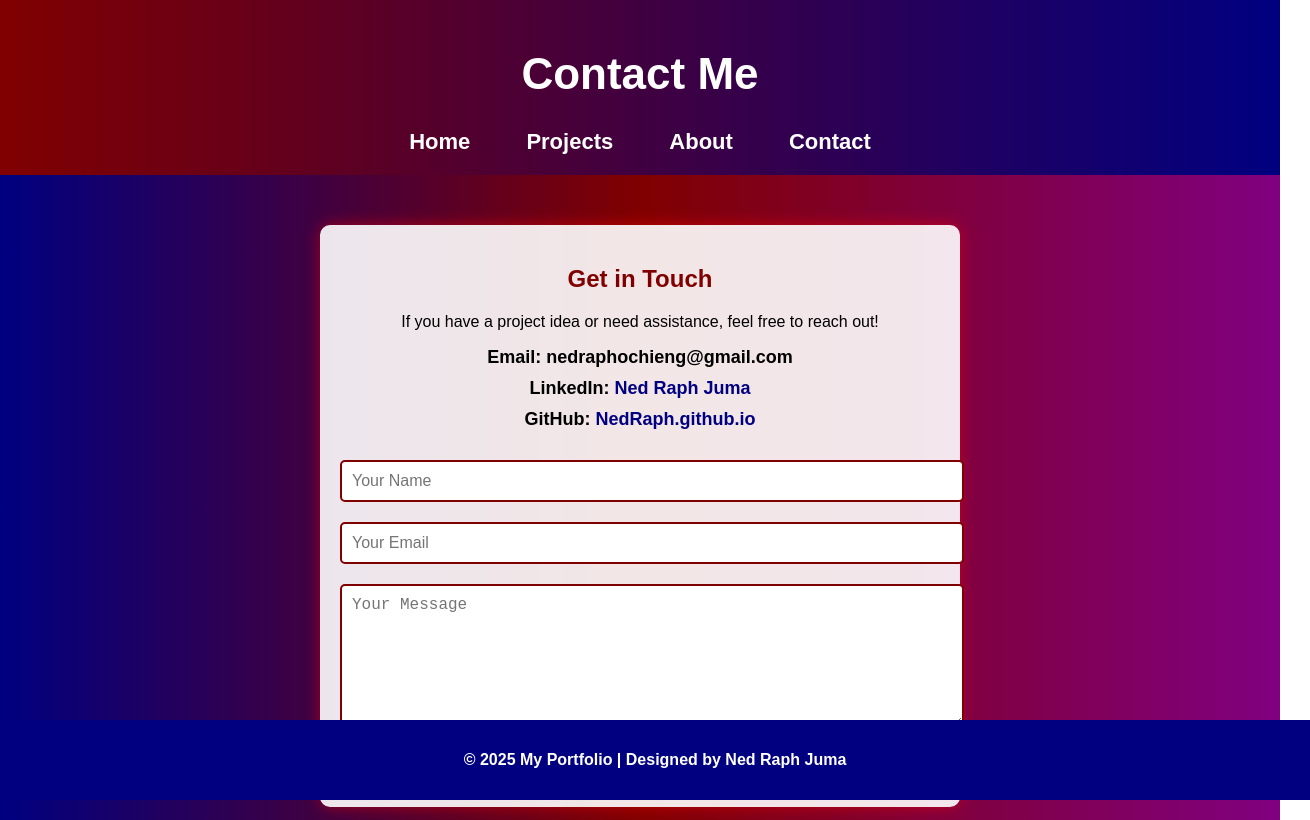
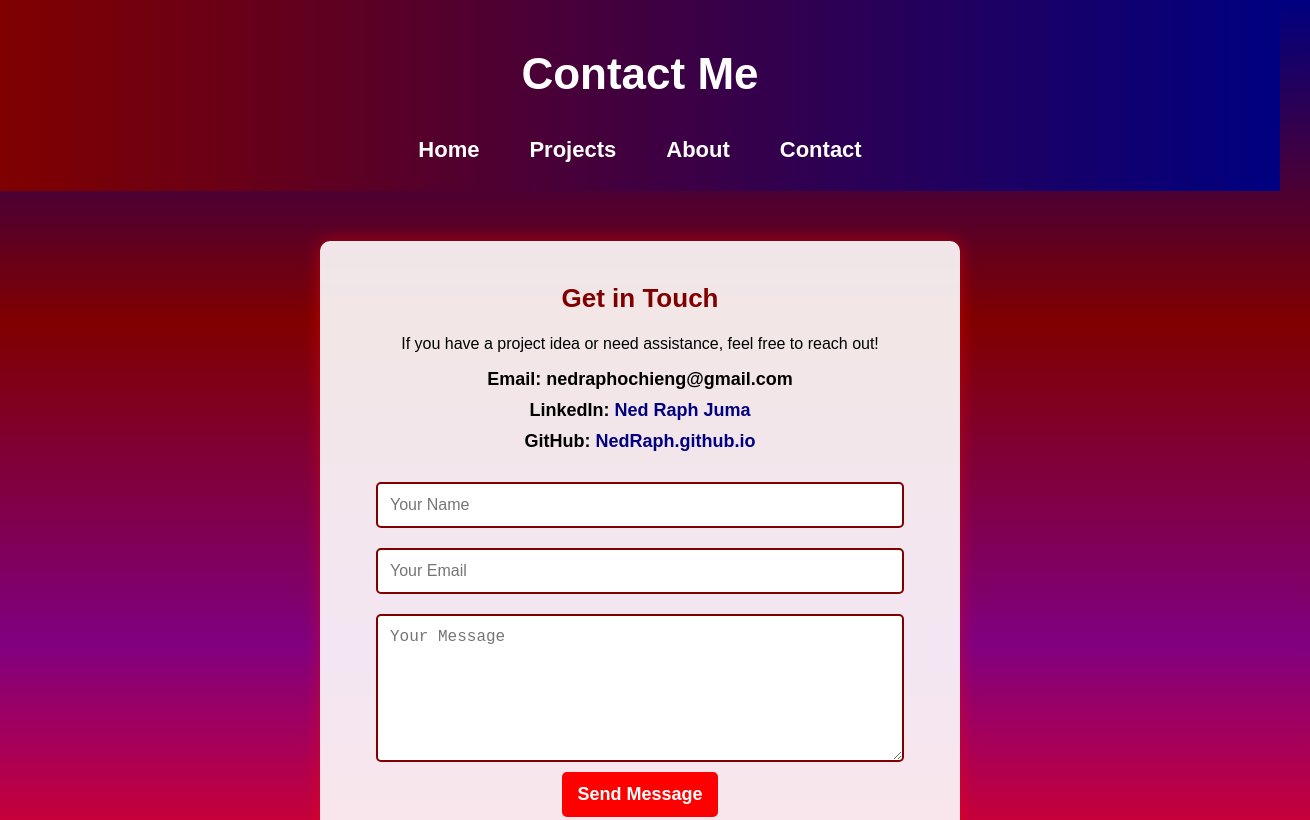
Before and after one commit to NedRaph/JumaNedRaph.github.io, a plain HTML site: page contact.html in a window 1280 px wide. Shown: the top 820 px of the page, 1310 px wide, since content can reach past the window. Drawn offline with Linux system fonts and the light colour scheme.

Commit message:
Update style.css

```diff
--- a/style.css
+++ b/style.css
@@ -3,47 +3,54 @@ body {
     font-family: 'Arial', sans-serif;
     margin: 0;
     padding: 0;
-    background: linear-gradient(to right, navy, maroon, purple);
+    background: linear-gradient(to bottom, navy, maroon, purple, red);
     color: white;
+    text-align: center;
 }
 
 /* Header */
 header {
     background: linear-gradient(90deg, maroon, navy);
     color: white;
-    text-align: center;
     padding: 20px;
     font-size: 22px;
 }
 
+nav {
+    display: flex;
+    justify-content: center;
+    gap: 20px;
+}
+
 nav a {
-    margin: 0 15px;
     color: white;
     text-decoration: none;
     font-weight: bold;
-    padding: 5px 10px;
+    padding: 8px 15px;
     border-radius: 5px;
+    transition: 0.3s;
 }
 
 nav a:hover {
     background: purple;
-    transition: 0.3s;
+    color: yellow;
 }
 
 /* Contact Section */
 .contact-container {
+    width: 90%;
     max-width: 600px;
     margin: 50px auto;
     padding: 20px;
     background: rgba(255, 255, 255, 0.9);
     border-radius: 10px;
     box-shadow: 0 0 15px rgba(255, 0, 0, 0.5);
-    text-align: center;
     color: black;
 }
 
 .contact-container h2 {
     color: maroon;
+    font-size: 26px;
 }
 
 .contact-info p {
@@ -65,18 +72,23 @@ nav a:hover {
 
 /* Contact Form */
 .contact-form {
+    display: flex;
+    flex-direction: column;
+    align-items: center;
     margin-top: 20px;
 }
 
 .contact-form input,
 .contact-form textarea {
     width: 100%;
-    padding: 10px;
+    max-width: 500px;
+    padding: 12px;
     margin: 10px 0;
     border: 2px solid maroon;
     border-radius: 5px;
     font-size: 16px;
     background: white;
+    color: black;
 }
 
 .contact-form textarea {
@@ -92,11 +104,12 @@ nav a:hover {
     cursor: pointer;
     font-size: 18px;
     font-weight: bold;
+    transition: 0.3s;
 }
 
 .contact-form button:hover {
     background: navy;
-    transition: 0.3s;
+    transform: scale(1.05);
 }
 
 /* Footer */
@@ -105,7 +118,6 @@ footer {
     color: white;
     text-align: center;
     padding: 15px;
-    position: fixed;
     width: 100%;
     bottom: 0;
     font-weight: bold;
```
